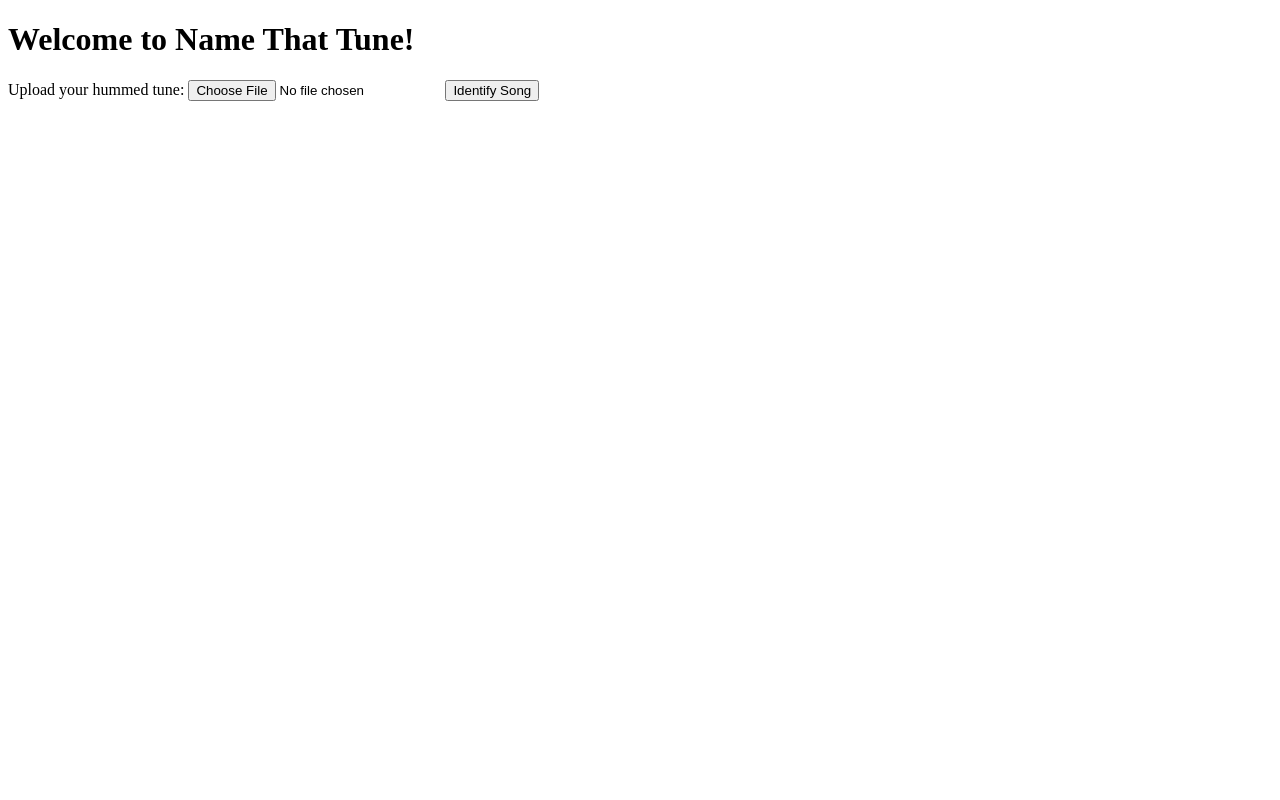
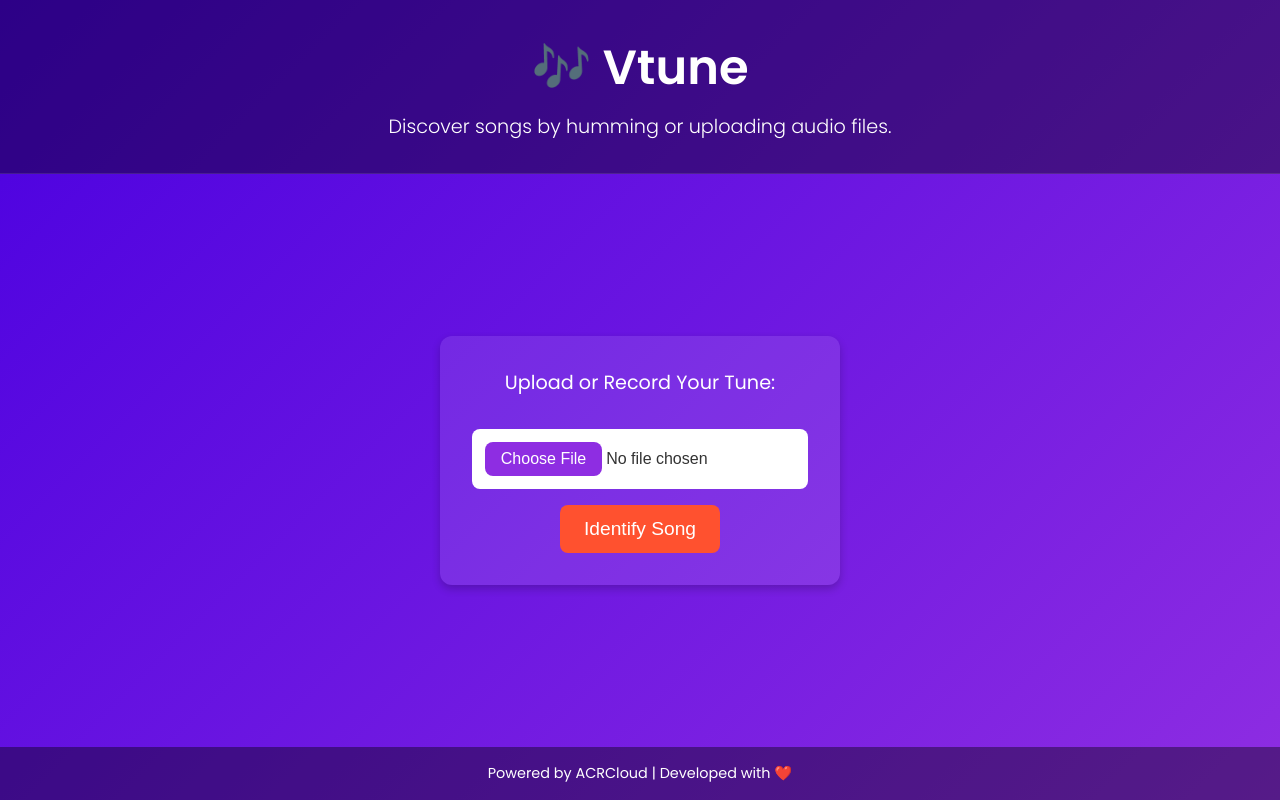
Before and after one commit to SieGe0701/VTune, a Flask app: page / in a window 1280 px wide. Run offline with Flask 3, Linux system fonts and the light colour scheme; parts of the project's set-up code (start-up, migrations or seed data) failed here and were passed over.

Commit message:
Update front-end to look good

```diff
--- a/app/static/css/style.css
+++ b/app/static/css/style.css
@@ -0,0 +1,106 @@
+/* Global Styles */
+* {
+    margin: 0;
+    padding: 0;
+    box-sizing: border-box;
+}
+
+body {
+    font-family: 'Poppins', sans-serif;
+    background: linear-gradient(135deg, #4A00E0, #8E2DE2);
+    color: #fff;
+    min-height: 100vh;
+    display: flex;
+    flex-direction: column;
+}
+
+/* Header */
+.header {
+    text-align: center;
+    padding: 2rem;
+    background: rgba(0, 0, 0, 0.4);
+    border-bottom: 1px solid rgba(255, 255, 255, 0.1);
+}
+
+.header h1 {
+    font-size: 3rem;
+    margin-bottom: 0.5rem;
+}
+
+.header p {
+    font-size: 1.2rem;
+    font-weight: 300;
+}
+
+/* Main Content */
+.main-content {
+    flex: 1;
+    display: flex;
+    align-items: center;
+    justify-content: center;
+    padding: 2rem;
+}
+
+.form-container {
+    background: rgba(255, 255, 255, 0.1);
+    border-radius: 12px;
+    padding: 2rem;
+    text-align: center;
+    max-width: 400px;
+    width: 100%;
+    box-shadow: 0 4px 8px rgba(0, 0, 0, 0.2);
+}
+
+.upload-label {
+    font-size: 1.2rem;
+    margin-bottom: 1rem;
+    display: block;
+}
+
+.file-input {
+    margin: 1rem 0;
+    padding: 0.8rem;
+    border: none;
+    border-radius: 8px;
+    width: 100%;
+    background: #fff;
+    color: #333;
+    font-size: 1rem;
+}
+
+.file-input::file-selector-button {
+    background: #8E2DE2;
+    color: #fff;
+    border: none;
+    padding: 0.5rem 1rem;
+    border-radius: 8px;
+    cursor: pointer;
+}
+
+.file-input::file-selector-button:hover {
+    background: #4A00E0;
+}
+
+.btn-submit {
+    padding: 0.8rem 1.5rem;
+    background: #FF512F;
+    border: none;
+    border-radius: 8px;
+    color: #fff;
+    font-size: 1.2rem;
+    cursor: pointer;
+    transition: background 0.3s;
+}
+
+.btn-submit:hover {
+    background: #FF512F;
+    box-shadow: 0 4px 8px rgba(255, 81, 47, 0.5);
+}
+
+/* Footer */
+.footer {
+    text-align: center;
+    padding: 1rem;
+    background: rgba(0, 0, 0, 0.4);
+    font-size: 0.9rem;
+}
--- a/app/templates/index.html
+++ b/app/templates/index.html
@@ -1,17 +1,30 @@
-<!-- app/templates/index.html -->
 <!DOCTYPE html>
 <html lang="en">
 <head>
     <meta charset="UTF-8">
     <meta name="viewport" content="width=device-width, initial-scale=1.0">
-    <title>Name That Tune</title>
+    <title>Vtune - Identify Songs</title>
+    <link rel="stylesheet" href="/static/css/style.css">
+    <link href="https://fonts.googleapis.com/css2?family=Poppins:wght@300;400;600&display=swap" rel="stylesheet">
 </head>
 <body>
-    <h1>Welcome to Name That Tune!</h1>
-    <form action="/recognize" method="POST" enctype="multipart/form-data">
-        <label for="audio">Upload your hummed tune:</label>
-        <input type="file" name="audio" id="audio" accept="audio/*" required>
-        <button type="submit">Identify Song</button>
-    </form>
+    <header class="header">
+        <h1>🎶 Vtune</h1>
+        <p>Discover songs by humming or uploading audio files.</p>
+    </header>
+
+    <main class="main-content">
+        <div class="form-container">
+            <form action="/recognize" method="post" enctype="multipart/form-data" class="upload-form">
+                <label for="file" class="upload-label">Upload or Record Your Tune:</label>
+                <input type="file" name="audio" id="audio" class="file-input" required>
+                <button type="submit" class="btn-submit">Identify Song</button>
+            </form>
+        </div>
+    </main>
+
+    <footer class="footer">
+        <p>Powered by ACRCloud | Developed with ❤️</p>
+    </footer>
 </body>
 </html>
```
